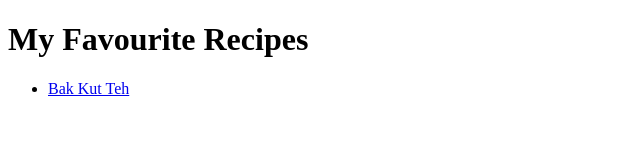
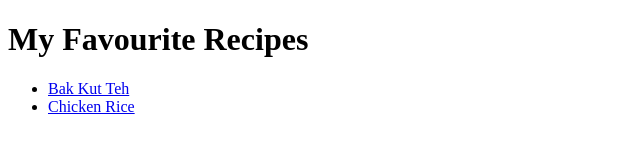
Before and after one commit to JoshTKx/odin-recipes, a plain HTML site: page index.html in a window 1280 px wide. Shown: the whole page, without its empty margins (0-640 px from the left). Drawn offline with Linux system fonts and the light colour scheme.

Commit message:
Add link for chicken rice recipe

```diff
--- a/index.html
+++ b/index.html
@@ -12,6 +12,9 @@
 
     <ul>
         <li><a href = "./recipes/bakkutteh.html">Bak Kut Teh</a> </li>
+        <li><a href = "./recipes/chickenrice.html">Chicken Rice</a></li>
+
+
     </ul>
 </body>
 </html>
```
